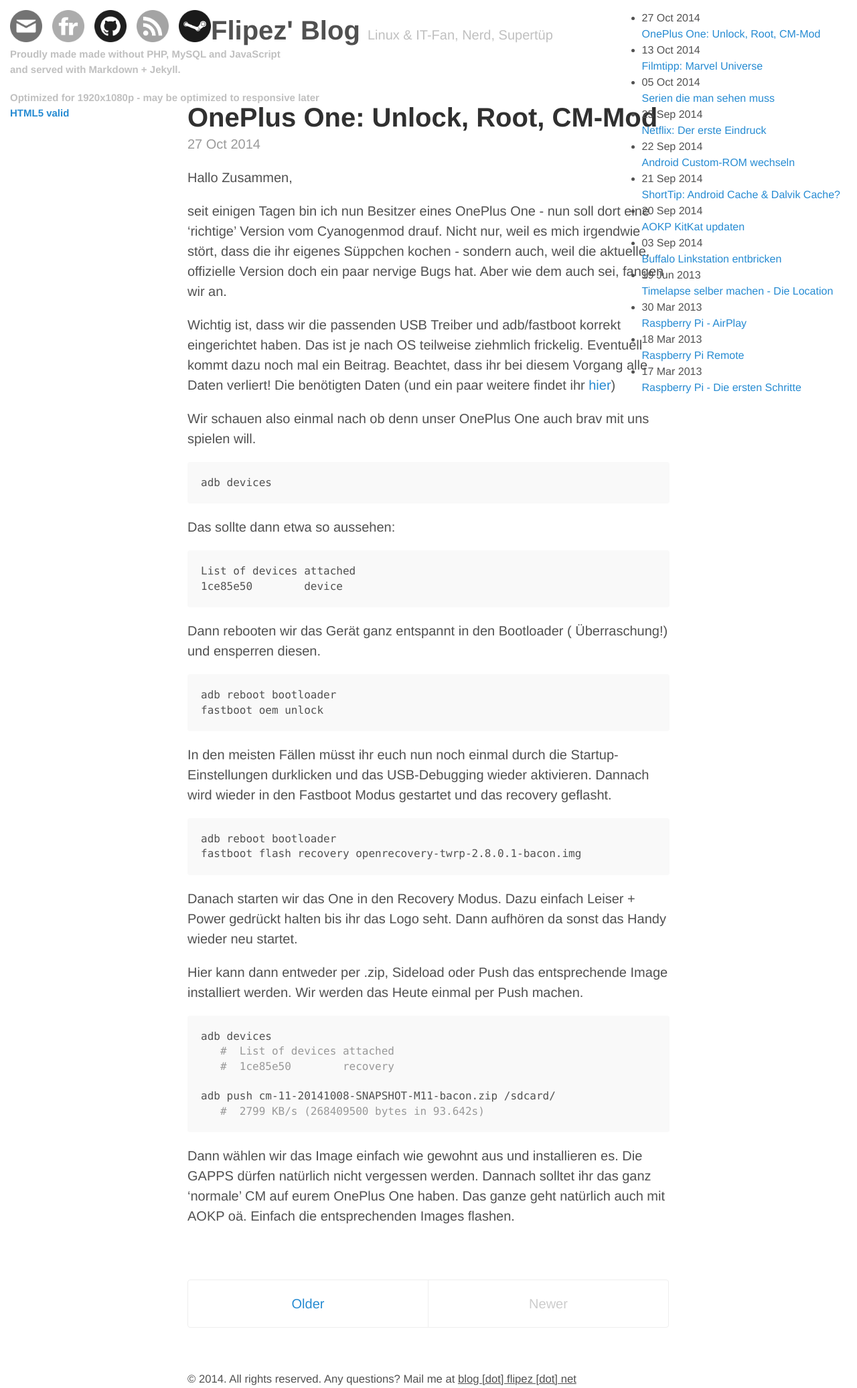
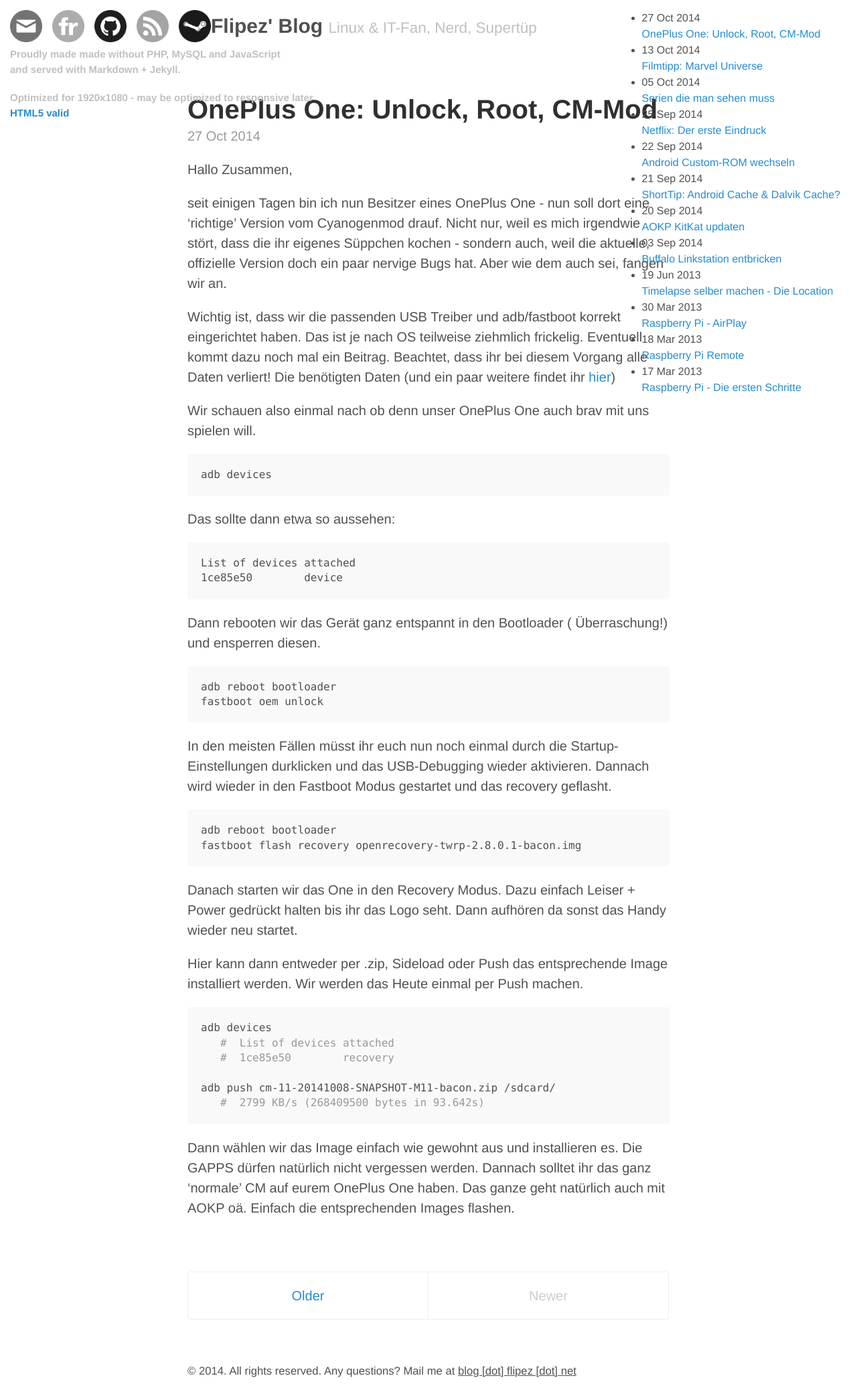
Before and after one commit to Flipez/flipez.github.io, a Jekyll site: the page built from index.html, in a window 1280 px wide. Shown: the whole page at 67% size. Built offline with Jekyll 4.4.1, drawn with Linux system fonts in a browser that asks for light colours; Markdown is read by kramdown in place of the engine named in the settings; the list of posts is cut into pages by our own code.

Commit message:
optimized header, mobile layout

```diff
--- a/_config.yml
+++ b/_config.yml
@@ -3,7 +3,7 @@ permalink:        pretty
 relative_permalinks: true
 
 # Setup
-title:            "Flipez' Blog"
+title:            "Flipez&#039;  Blog"
 tagline:          "Linux & IT-Fan, Nerd, Supertüp"
 url:              http://blog.flipez.de
 paginate:         1
--- a/_layouts/default.html
+++ b/_layouts/default.html
@@ -16,9 +16,8 @@
           Proudly made made without PHP, MySQL and JavaScript <br />
           and served with Markdown + Jekyll.
         </p>
-        <p>
-          Optimized for 1920x1080p - may be optimized to responsive later<br />
-          <a href="http://validator.w3.org/check?uri={{ site.url }}">HTML5 valid</a>
+        Optimized for 1920x1080 - may be optimized to responsive later<br />
+        <a href="http://validator.w3.org/check?uri={{ site.url }}">HTML5 valid</a>
     </div>
     <div class="header-posts">
       <ul>
@@ -31,10 +30,10 @@
 
     <div class="container content">
       <header class="masthead">
-        <h1 class="masthead-title">
+        <h2 class="masthead-title">
           <a href="{{ site.baseurl }}" title="Home">{{ site.title }}</a>
           <small>{{ site.tagline }}</small>
-        </h1>
+        </h2>
       </header>
 
       <main>
--- a/public/css/poole.css
+++ b/public/css/poole.css
@@ -314,7 +314,7 @@ tbody tr:nth-child(odd) th {
   color: #505050;
 }
 .masthead-title small {
-  font-size: 50%;
+  font-size: 75%;
   font-weight: 400;
   color: #c0c0c0;
   letter-spacing: 0;
@@ -470,3 +470,13 @@ a.pagination-item:hover {
   color: #c0c0c0;
   letter-spacing: 0;
 }
+
+.quote a:link { text-decoration: none; outline:none; }
+.quote a:visited { text-decoration: none; outline:none; }
+.quote a:hover { text-decoration: none; text-decoration:underline; }
+
+@media handheld {
+  .header-posts { display: none; }
+  .sidebar { display: none; }
+  .quote { display: none; }
+}
```
